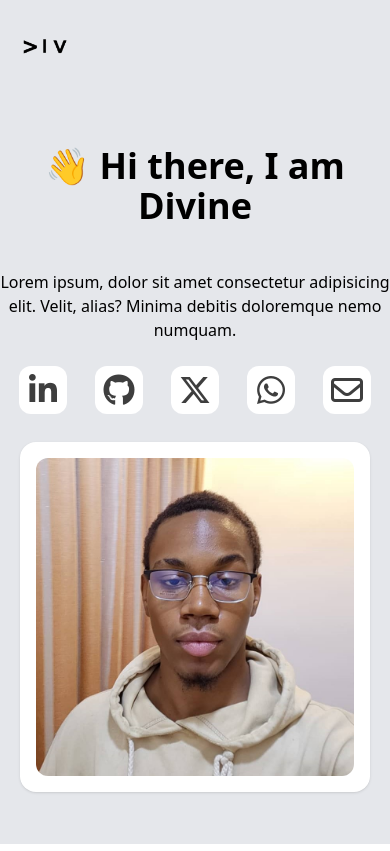
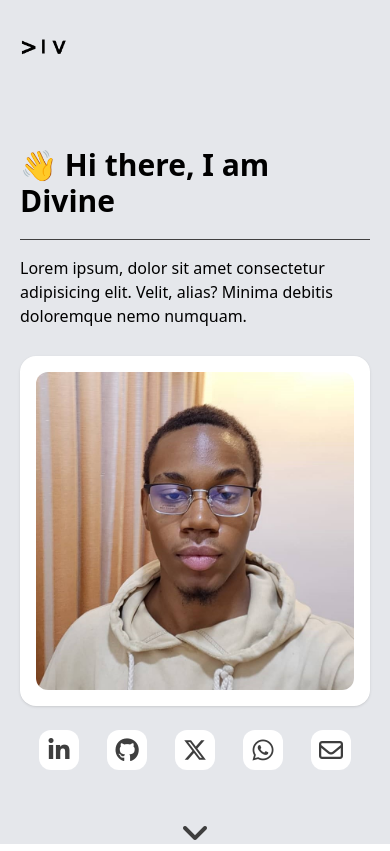
Before and after one commit to hellodivine/portfolio, a website: page index.html in a window 390 px wide. Drawn offline with Linux system fonts and the light colour scheme.

Commit message:
portfolio- completed header responsiveness

```diff
--- a/index.html
+++ b/index.html
@@ -7,10 +7,10 @@
   <link rel="stylesheet" href="https://cdnjs.cloudflare.com/ajax/libs/font-awesome/6.5.1/css/all.min.css" integrity="sha512-DTOQO9RWCH3ppGqcWaEA1BIZOC6xxalwEsw9c2QQeAIftl+Vegovlnee1c9QX4TctnWMn13TZye+giMm8e2LwA==" crossorigin="anonymous" referrerpolicy="no-referrer" />
 </head>
 <body>
-    <header class="h-screen bg-gray-200">
+    <header class="h-screen bg-gray-200 px-[20px]">
         <div class="container w-[75%] justify-center sm:mx-auto">
             <nav class="pt-9 sm:flex sm:justify-between">
-                <img class="w-[90px] justify-center" src="/asset/div.png" alt="">
+                <img class="w-[70px]" src="/asset/div - Copy.png" alt="">
                 <ul class="hidden sm:flex space-x-9">
                     <li><a href="">my work.</a></li>
                     <li><a href="">about.</a></li>
@@ -21,13 +21,13 @@
         </div>
         <div class="mt-[90px]">
             <div class="my-auto mx-auto w-[100%] justify-self-center">
-                <p class="mb-5 text-4xl font-semibold text-center">👋 Hi there, I am Divine</p>
-                <!-- <div class="border-b border-neutral-700 w-[80%] "></div> -->
-                <p class="pt-6 text-base text-center w-auto">
+                <p class="mb-5 text-3xl font-semibold ">👋 Hi there, I am Divine</p>
+                <div class="border-b border-neutral-700 "></div>
+                <p class="pt-4 text-base  w-auto">
                     Lorem ipsum, dolor sit amet consectetur adipisicing elit. Velit, alias? Minima debitis doloremque nemo numquam.
                 </p>
             </div>
-            <div class="flex justify-center pt-6">
+            <div class="hidden sm:flex justify-center pt-6">
                 <div class="hover:ring-2 hover:ring-slate-400 hover:bg-slate-100 hover:scale-125 mr-7 w-12 h-12 bg-white rounded-xl flex justify-center items-center"><a class="p-" href="https://www.linkedin.com/in/divine-effiong-b9478b292?utm_source=share&utm_campaign=share_via&utm_content=profile&utm_medium=android_app"><i class="fa-brands fa-linkedin-in fa-2xl" style="color: #3e3e3e;"></i></a></div>
                 <div class="hover:ring-2 hover:ring-slate-400 hover:bg-slate-100 hover:scale-125 sm:mt-[-8px] mr-7 w-12 h-12 bg-white rounded-xl flex justify-center items-center"><a class="p-5" href="https://github.com/hellodivine"><i class="fa-brands fa-github fa-2xl" style="color: #3e3e3e;"></i></a></div>
                 <div class="hover:ring-2 hover:ring-slate-400 hover:bg-slate-100 hover:scale-125 sm:mt-[-16px] mr-7 w-12 h-12 bg-white rounded-xl flex justify-center items-center"><a class="p-5" href="https://twitter.com/EffDivine"><i class="fa-brands fa-x-twitter fa-2xl" style="color: #3e3e3e;"></i></a></div>
@@ -37,6 +37,16 @@
             <div class="mt-7 hover:scale-105 bg-white rounded-2xl shadow p-4 my-auto mx-auto backdrop-filter backdrop-blur-3xl w-[350px] h-[350px]">
                 <img class=" rounded-xl" src="/asset/divine.jpg" alt="img">
             </div>
+            <div class="flex justify-center pt-6">
+                <div class="hover:ring-2 hover:ring-slate-400 hover:bg-slate-100 hover:scale-125 mr-7 w-10 h-10 bg-white rounded-xl flex justify-center items-center"><a class="p-" href="https://www.linkedin.com/in/divine-effiong-b9478b292?utm_source=share&utm_campaign=share_via&utm_content=profile&utm_medium=android_app"><i class="fa-brands fa-linkedin-in fa-xl" style="color: #3e3e3e;"></i></a></div>
+                <div class="hover:ring-2 hover:ring-slate-400 hover:bg-slate-100 hover:scale-125 sm:mt-[-8px] mr-7 w-10 h-10 bg-white rounded-xl flex justify-center items-center"><a class="p-5" href="https://github.com/hellodivine"><i class="fa-brands fa-github fa-xl" style="color: #3e3e3e;"></i></a></div>
+                <div class="hover:ring-2 hover:ring-slate-400 hover:bg-slate-100 hover:scale-125 sm:mt-[-16px] mr-7 w-10 h-10 bg-white rounded-xl flex justify-center items-center"><a class="p-5" href="https://twitter.com/EffDivine"><i class="fa-brands fa-x-twitter fa-xl" style="color: #3e3e3e;"></i></a></div>
+                <div class="hover:ring-2 hover:ring-slate-400 hover:bg-slate-100 hover:scale-125 sm:mt-[-8px] mr-7 w-10 h-10 bg-white rounded-xl flex justify-center items-center"><a class="p-5" href="https://wa.me/+2348110026442"><i class="fa-brands fa-whatsapp fa-xl" style="color: #3e3e3e;"></i></a></div>
+                <div class="hover:ring-2 hover:ring-slate-400 hover:bg-slate-100 hover:scale-125 w-10 h-10 bg-white rounded-xl flex justify-center items-center"><a class="p-5" href="http://divineeffiong87@gmail.com"><i class="fa-regular fa-envelope fa-xl" style="color: #3e3e3e;"></i></a></div>
+            </div>
+        </div>
+        <div class="flex justify-center mt-16">
+            <i class="fa-solid fa-angle-down fa-2xl" style="color: #3e3e3e;"></i>
         </div>
     </header>
     <!-- header container -->
```
Also changed, not shown: asset/div - Copy.png (added), output.css.
